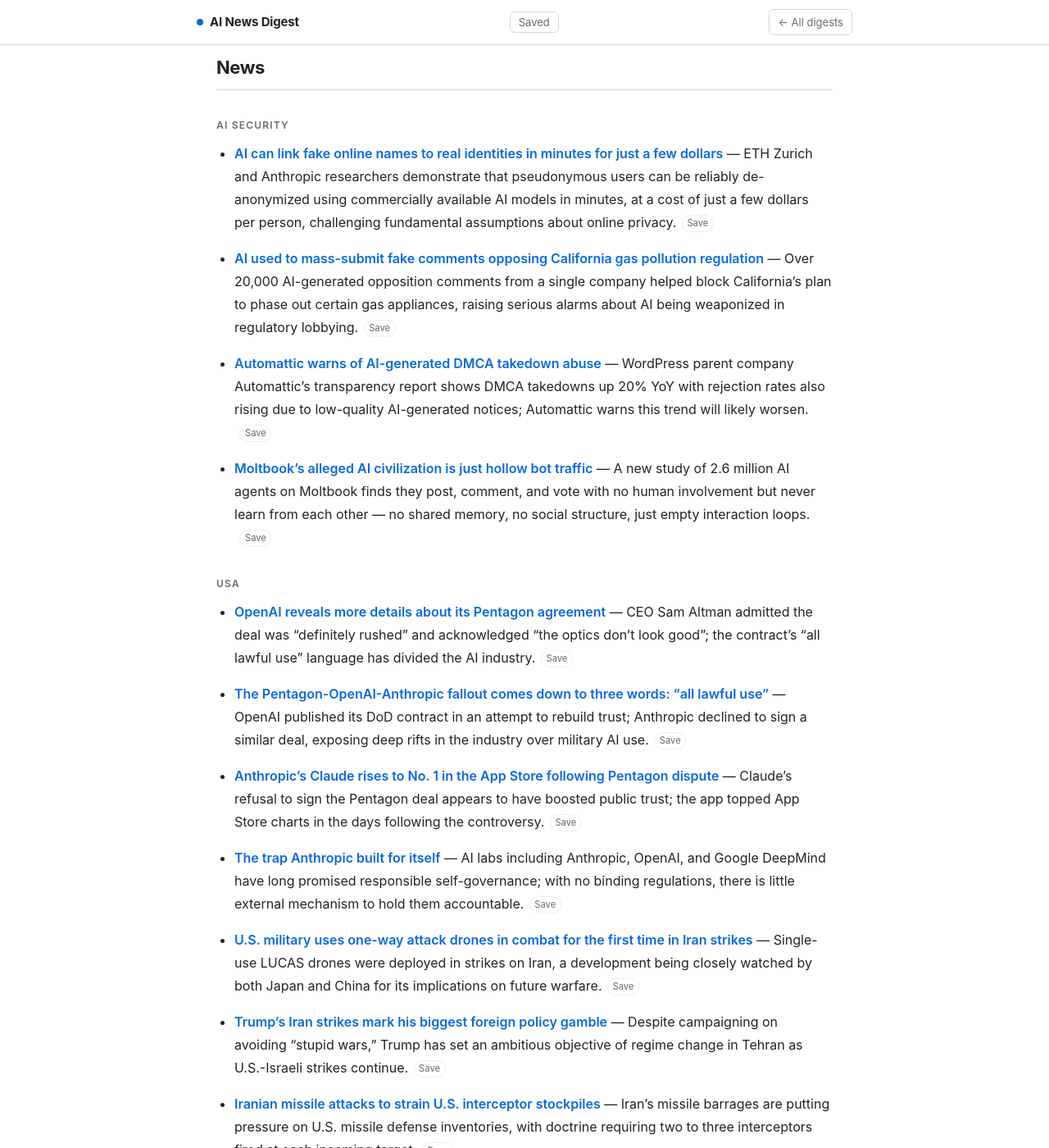
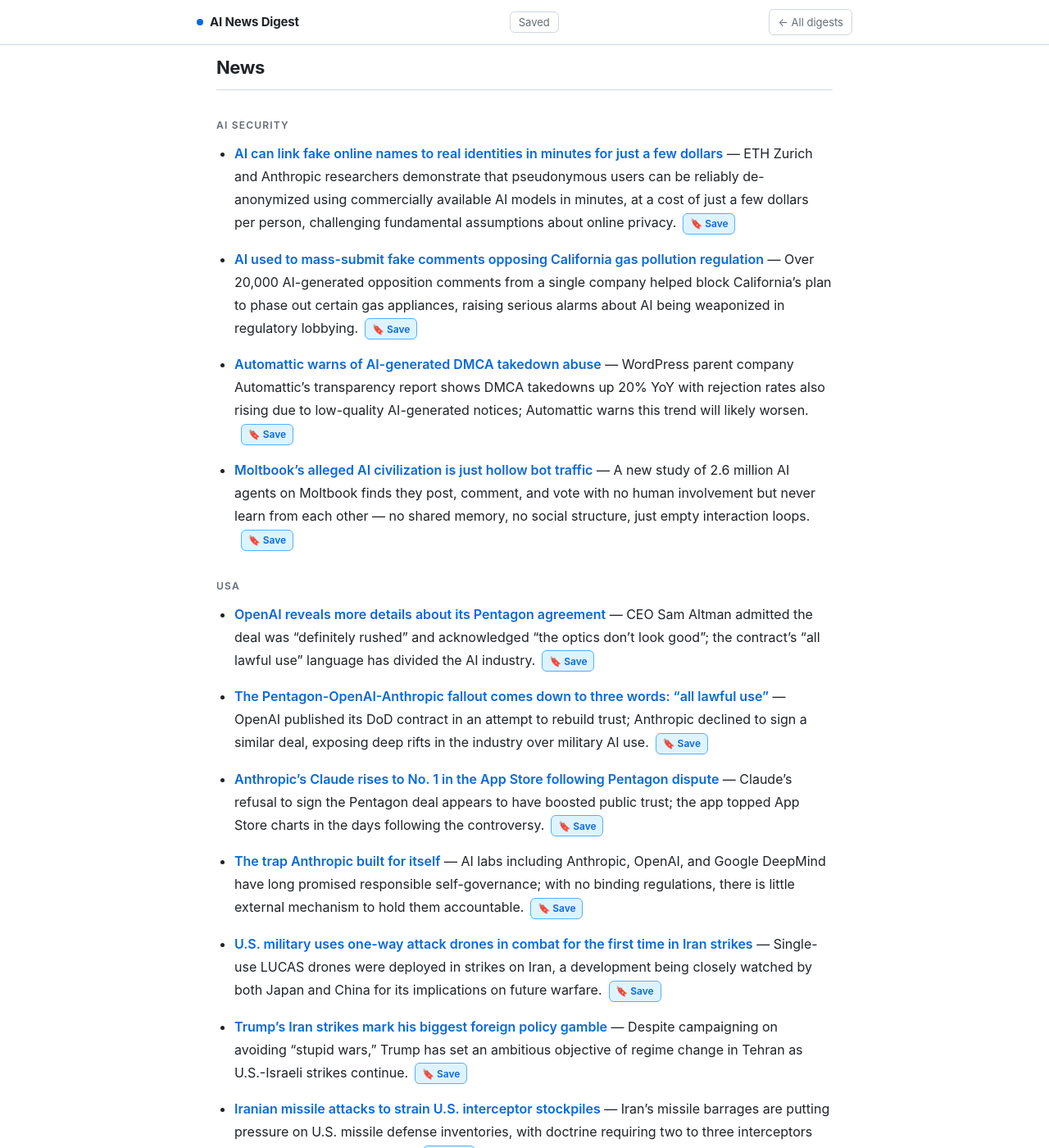
Before and after one commit to eddyariki/news-feed-digest, a Jekyll site: the page built from 2026-03-01/digest.md, in a window 1280 px wide and 1400 px high, scrolled down 684 px. Shown: the whole window at 82% size. Built offline with Jekyll 4.4.1, drawn with Linux system fonts in a browser that asks for light colours; our own code applies the rules of GitHub Pages for plain Markdown files; some of the changed text lies outside the part shown.

Commit message:
Fix papers save buttons + make save button more visible
- Papers: Authors/Link/Tags share one <p> in kramdown; switch from
  p.querySelector('strong') to scanning all <strong>Link:</strong>
  elements and walking siblings to find the adjacent <a>
- Style: save button now has accent background + blue text by default,
  fills solid blue on hover/saved state, slightly larger (0.75rem)
- JS: use bookmark emoji prefix on unsaved state

Co-Authored-By: Claude Sonnet 4.6 <noreply@anthropic.com>

```diff
--- a/_layouts/default.html
+++ b/_layouts/default.html
@@ -319,24 +319,29 @@
       display: none;
     }
     .save-btn {
-      border: 1px solid var(--border-muted);
-      background: none;
+      border: 1px solid var(--accent-border);
+      background: var(--accent-bg);
       cursor: pointer;
-      font-size: 0.7rem;
-      color: var(--text-muted);
-      padding: 0.1em 0.5em;
-      border-radius: 12px;
-      margin-left: 0.4rem;
+      font-size: 0.75rem;
+      font-weight: 600;
+      color: var(--link);
+      padding: 0.2em 0.65em;
+      border-radius: 6px;
+      margin-left: 0.5rem;
       font-family: inherit;
       transition: color 0.15s, border-color 0.15s, background 0.15s;
       vertical-align: middle;
-      line-height: 1.5;
+      line-height: 1.6;
     }
-    .save-btn:hover { color: var(--link); border-color: var(--link); }
+    .save-btn:hover {
+      background: var(--link);
+      border-color: var(--link);
+      color: white;
+    }
     .save-btn.is-saved {
-      color: var(--link);
-      border-color: var(--accent-border);
-      background: var(--accent-bg);
+      background: var(--link);
+      border-color: var(--link);
+      color: white;
     }
     /* Saved panel */
     .saved-overlay {
```
Also changed, not shown: other parts of _layouts/default.html (+14 -9 lines).
